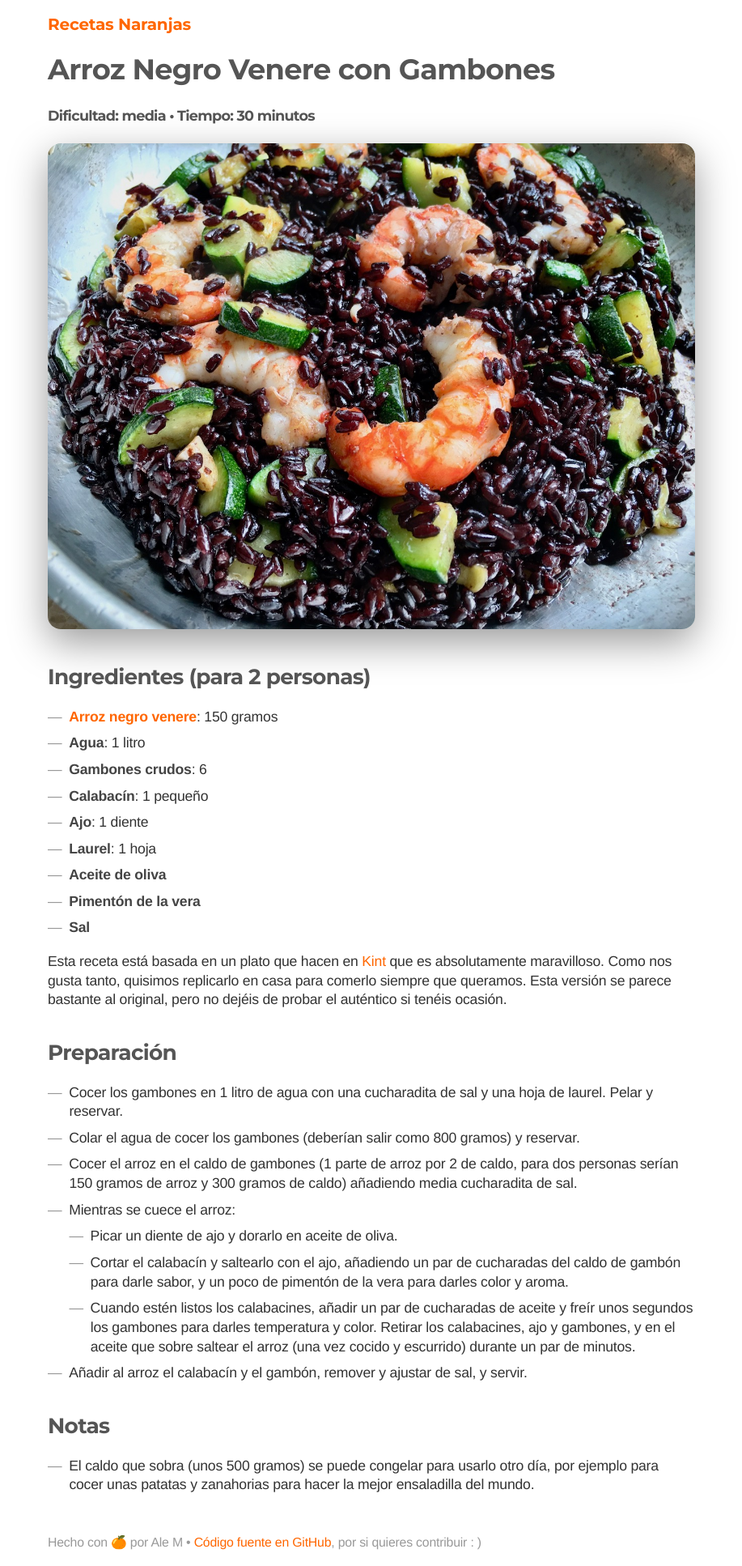
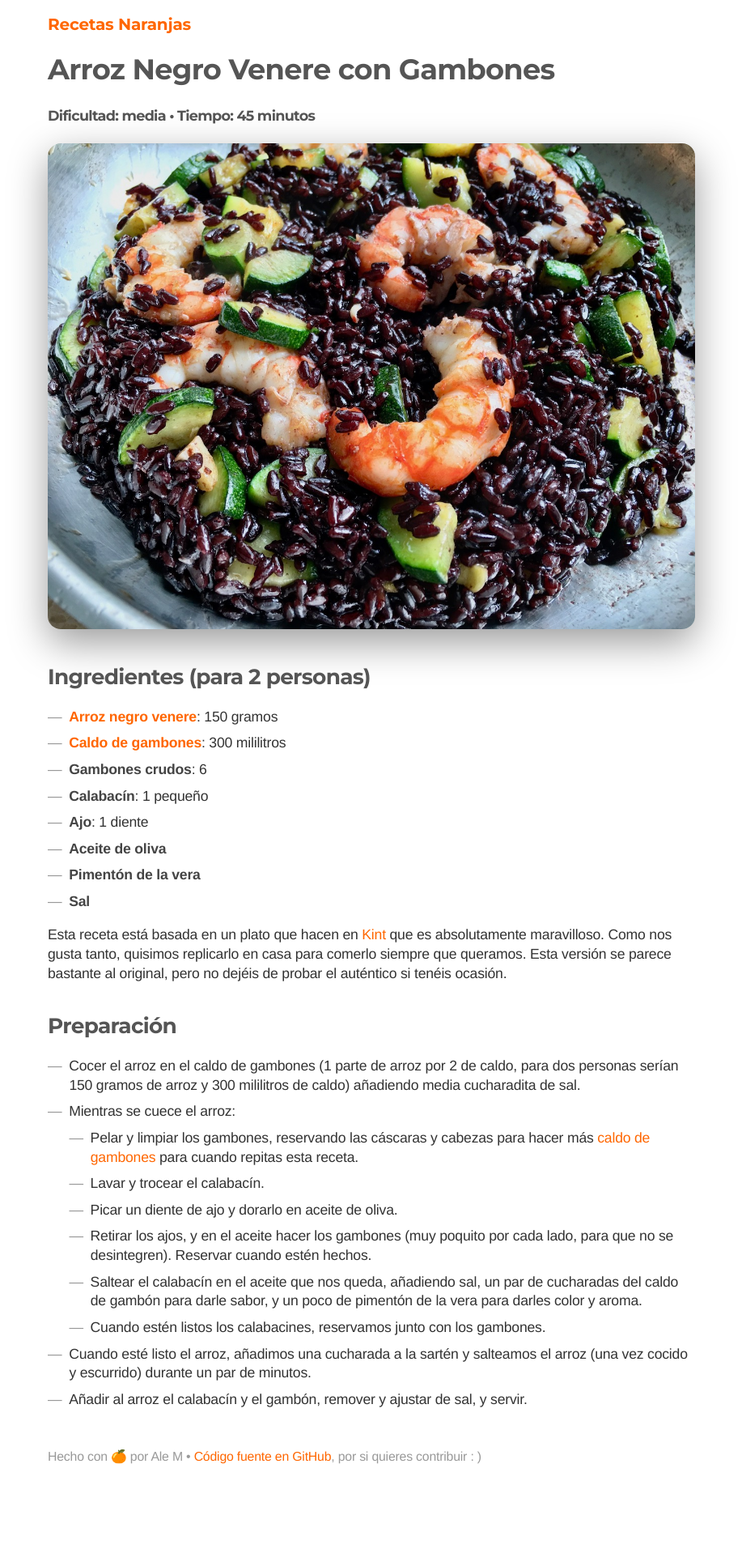
Before and after one commit to bomberstudios/recetas, a Jekyll site: the page built from _recetas/arroz-negro-con-gambones.md, in a window 1280 px wide. Shown: the whole page at 81% size, without its empty margins (181-1098 px from the left). Built offline with Jekyll 4.4.1, drawn with Linux system fonts in a browser that asks for light colours; after the commit the page ends 1829 px from its top, so only the background shows below that.

Commit message:
Correcciones a la receta del arroz negro

```diff
--- a/_recetas/arroz-negro-con-gambones.md
+++ b/_recetas/arroz-negro-con-gambones.md
@@ -2,23 +2,22 @@
 title: Arroz Negro Venere con Gambones
 date: 2018-01-08
 dificultad: media
-tiempo: 30 minutos
+tiempo: 45 minutos
 image: /images/arroz-negro-con-gambones.jpg
 cantidad: 2 personas
 ingredientes:
   - nombre: arroz negro venere
     cantidad: 150 gramos
     url: https://www.hogarmania.com/cocina/cocineros/juan-mari-arzak/201204/arroz-venere-arroz-negro-14890.html
-  - nombre: agua
-    cantidad: 1 litro
+  - nombre: caldo de gambones
+    cantidad: 300 mililitros
+    url: /receta/caldo-de-gambones/
   - nombre: gambones crudos
     cantidad: 6
   - nombre: calabacín
     cantidad: 1 pequeño
   - nombre: ajo
     cantidad: 1 diente
-  - nombre: laurel
-    cantidad: 1 hoja
   - nombre: aceite de oliva
   - nombre: pimentón de la vera
   - nombre: sal
@@ -28,15 +27,13 @@ Esta receta está basada en un plato que hacen en [Kint](https://kintfood.com) q
 
 ## Preparación
 
-- Cocer los gambones en 1 litro de agua con una cucharadita de sal y una hoja de laurel. Pelar y reservar.
-- Colar el agua de cocer los gambones (deberían salir como 800 gramos) y reservar.
-- Cocer el arroz en el caldo de gambones (1 parte de arroz por 2 de caldo, para dos personas serían 150 gramos de arroz y 300 gramos de caldo) añadiendo media cucharadita de sal.
+- Cocer el arroz en el caldo de gambones (1 parte de arroz por 2 de caldo, para dos personas serían 150 gramos de arroz y 300 mililitros de caldo) añadiendo media cucharadita de sal.
 - Mientras se cuece el arroz:
+  - Pelar y limpiar los gambones, reservando las cáscaras y cabezas para hacer más [caldo de gambones](/receta/caldo-de-gambones/) para cuando repitas esta receta.
+  - Lavar y trocear el calabacín.
   - Picar un diente de ajo y dorarlo en aceite de oliva.
-  - Cortar el calabacín y saltearlo con el ajo, añadiendo un par de cucharadas del caldo de gambón para darle sabor, y un poco de pimentón de la vera para darles color y aroma.
-  - Cuando estén listos los calabacines, añadir un par de cucharadas de aceite y freír unos segundos los gambones para darles temperatura y color. Retirar los calabacines, ajo y gambones, y en el aceite que sobre saltear el arroz (una vez cocido y escurrido) durante un par de minutos.
+  - Retirar los ajos, y en el aceite hacer los gambones (muy poquito por cada lado, para que no se desintegren). Reservar cuando estén hechos.
+  - Saltear el calabacín en el aceite que nos queda, añadiendo sal, un par de cucharadas del caldo de gambón para darle sabor, y un poco de pimentón de la vera para darles color y aroma.
+  - Cuando estén listos los calabacines, reservamos junto con los gambones.
+- Cuando esté listo el arroz, añadimos una cucharada a la sartén y salteamos el arroz (una vez cocido y escurrido) durante un par de minutos.
 - Añadir al arroz el calabacín y el gambón, remover y ajustar de sal, y servir.
-
-## Notas
-
-- El caldo que sobra (unos 500 gramos) se puede congelar para usarlo otro día, por ejemplo para cocer unas patatas y zanahorias para hacer la mejor ensaladilla del mundo.
```
Also changed, not shown: _recetas/caldo-de-gambones.md (added, +35 -0 lines).
